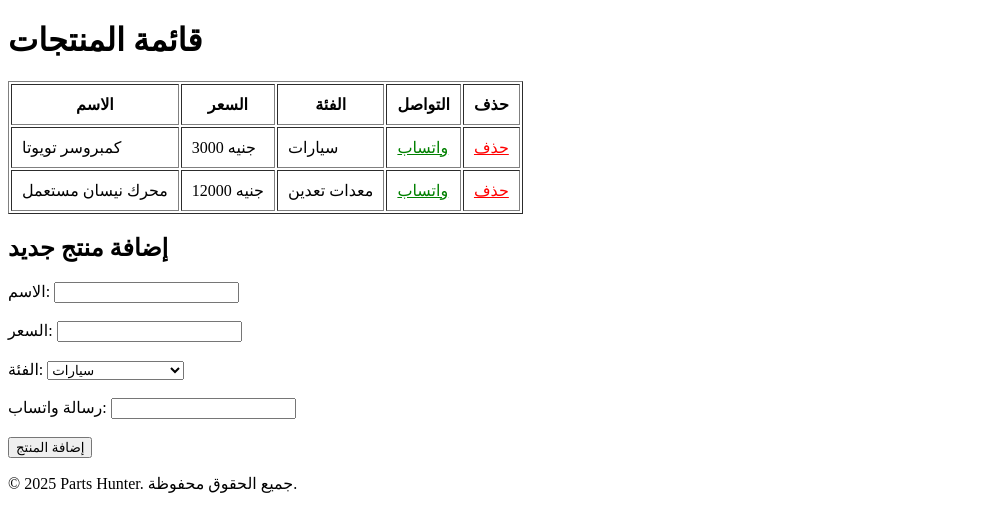
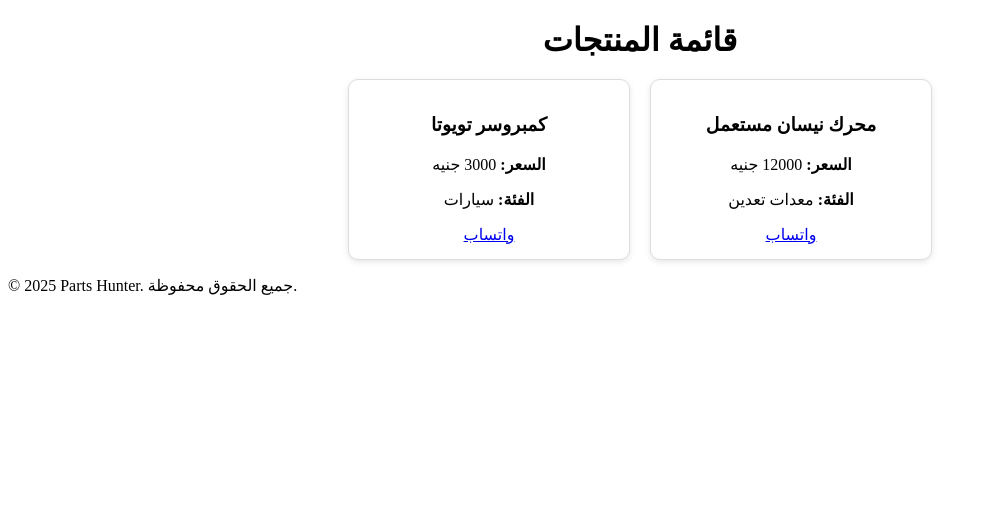
Before and after one commit to Aljaili-Elsmani/Parts-hunter, a Flask app: page / in a window 1280 px wide. Shown: the part 92-624 px from the top of the page, without its empty margins (0-988 px from the left). Run offline with Flask 3, Linux system fonts and the light colour scheme.

Commit message:
Refactor product list layout in index.html
Updated product display layout and added WhatsApp button.

```diff
--- a/app/templates/index.html
+++ b/app/templates/index.html
@@ -1,51 +1,20 @@
 {% extends "base.html" %}
 
-{% block title %}الرئيسية - Parts Hunter{% endblock %}
+{% block title %}Parts Hunter{% endblock %}
 
 {% block content %}
-<h1>قائمة المنتجات</h1>
+<h1 style="text-align:center; margin-bottom:20px;">قائمة المنتجات</h1>
 
-<table border="1" cellpadding="10">
-    <thead>
-        <tr>
-            <th>الاسم</th>
-            <th>السعر</th>
-            <th>الفئة</th>
-            <th>التواصل</th>
-            <th>حذف</th>
-        </tr>
-    </thead>
-    <tbody>
-        {% for product in products %}
-        <tr>
-            <td>{{ product.name }}</td>
-            <td>{{ product.price }}</td>
-            <td>{{ product.category }}</td>
-            <td>
-                <a href="https://wa.me/00249902355371?text={{ product.whatsapp_message | urlencode }}" target="_blank" style="color:green;">واتساب</a>
-            </td>
-            <td>
-                <a href="{{ url_for('delete_product', id=product.id) }}" style="color:red;">حذف</a>
-            </td>
-        </tr>
-        {% endfor %}
-    </tbody>
-</table>
-
-<!-- نموذج إضافة منتج جديد -->
-<h2>إضافة منتج جديد</h2>
-<form action="{{ url_for('add_product') }}" method="POST">
-    <label>الاسم: <input type="text" name="name" required></label><br><br>
-    <label>السعر: <input type="text" name="price" required></label><br><br>
-    <label>الفئة:
-        <select name="category" required>
-            <option value="سيارات">سيارات</option>
-            <option value="أدوات كهربائية">أدوات كهربائية</option>
-            <option value="معدات تعدين">معدات تعدين</option>
-            <option value="معدات طاقة شمسية">معدات طاقة شمسية</option>
-        </select>
-    </label><br><br>
-    <label>رسالة واتساب: <input type="text" name="whatsapp_message" required></label><br><br>
-    <button type="submit">إضافة المنتج</button>
-</form>
+<div class="product-grid">
+    {% for product in products %}
+    <div class="product-card">
+        <h3>{{ product.name }}</h3>
+        <p><strong>السعر:</strong> {{ product.price }}</p>
+        <p><strong>الفئة:</strong> {{ product.category }}</p>
+        <a class="whatsapp-btn" href="https://wa.me/249902355371?text=مرحباً، هل المنتج {{ product.name }} متوفر؟" target="_blank">
+            واتساب
+        </a>
+    </div>
+    {% endfor %}
+</div>
 {% endblock %}
```
